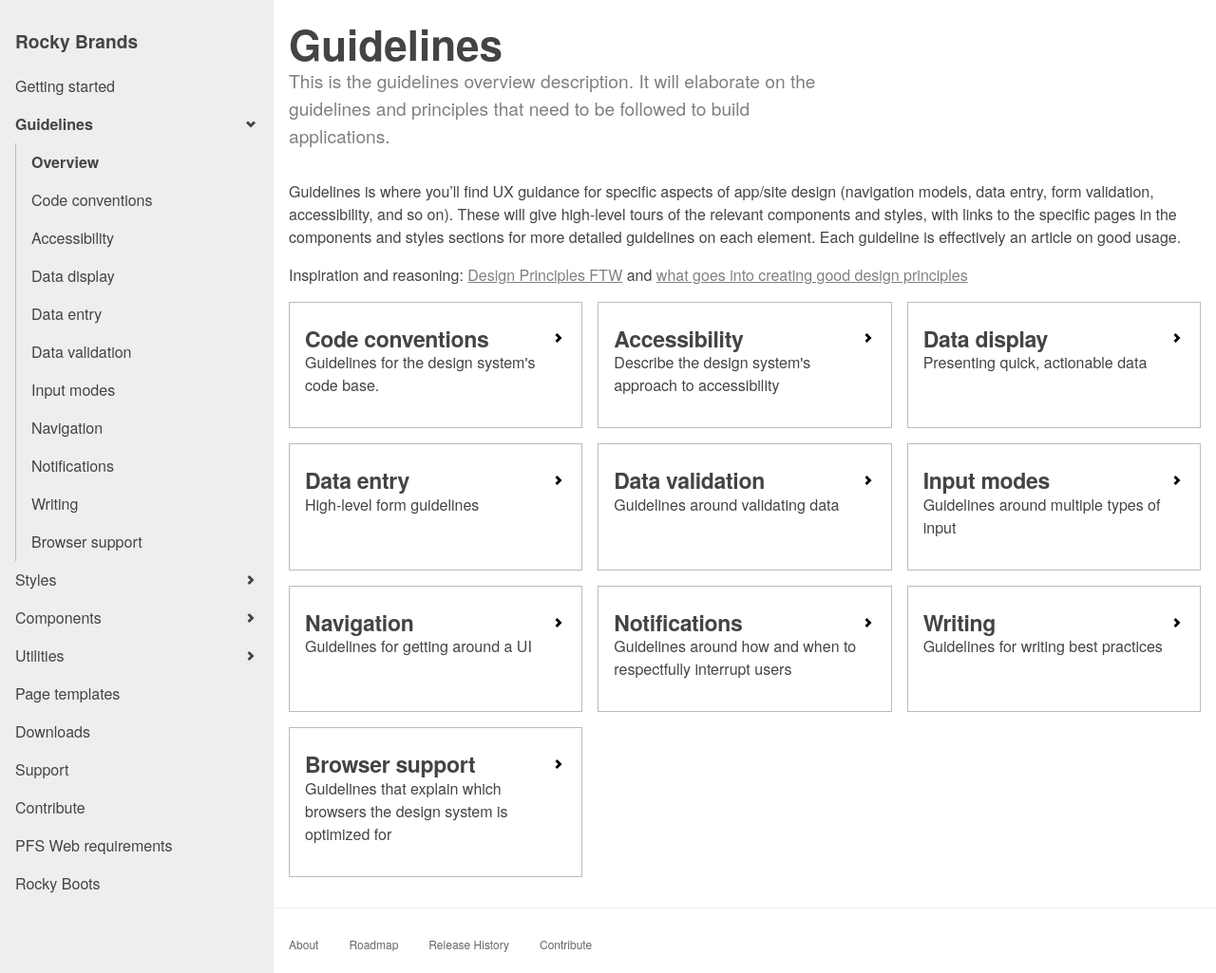
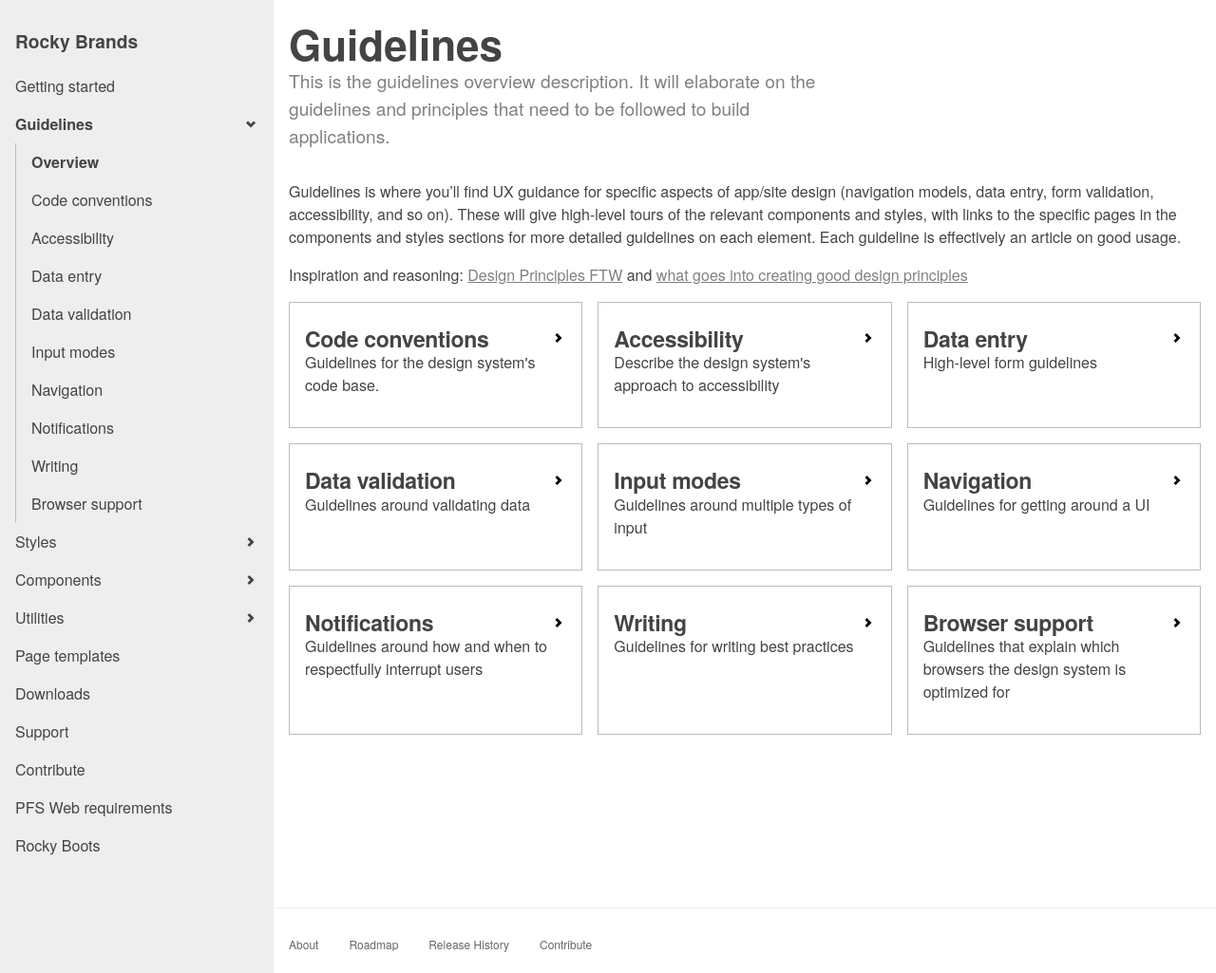
Before and after one commit to RockyBrands/styleguide, a Jekyll site: the page built from guidelines/01-index.md, in a window 1280 px wide and 1025 px high. Shown: the whole window at 95% size. Built offline with Jekyll 4.4.1, drawn with Linux system fonts in a browser that asks for light colours.

Commit message:
removed guidelines/data

```diff
--- a/guidelines/05-data-display.md
+++ /dev/null
@@ -1,11 +0,0 @@
----
-layout: page
-type: detail
-title: Data display
-group: guidelines
-permalink: /guidelines/data-display.html
-description: Presenting quick, actionable data
-
----
-
-Data display guidelines go here
```
Also changed, not shown: ada.md (+0 -2 lines).
